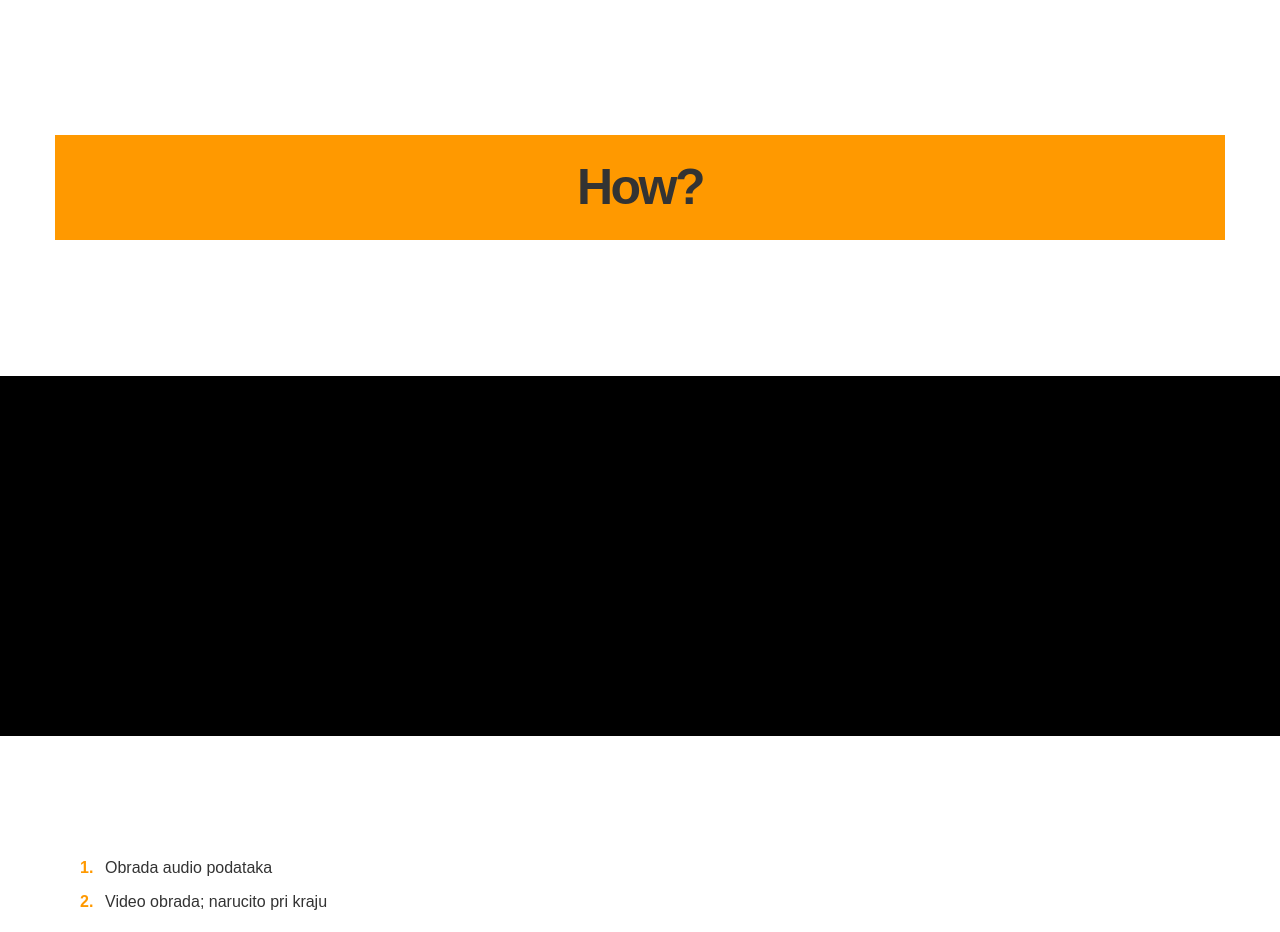
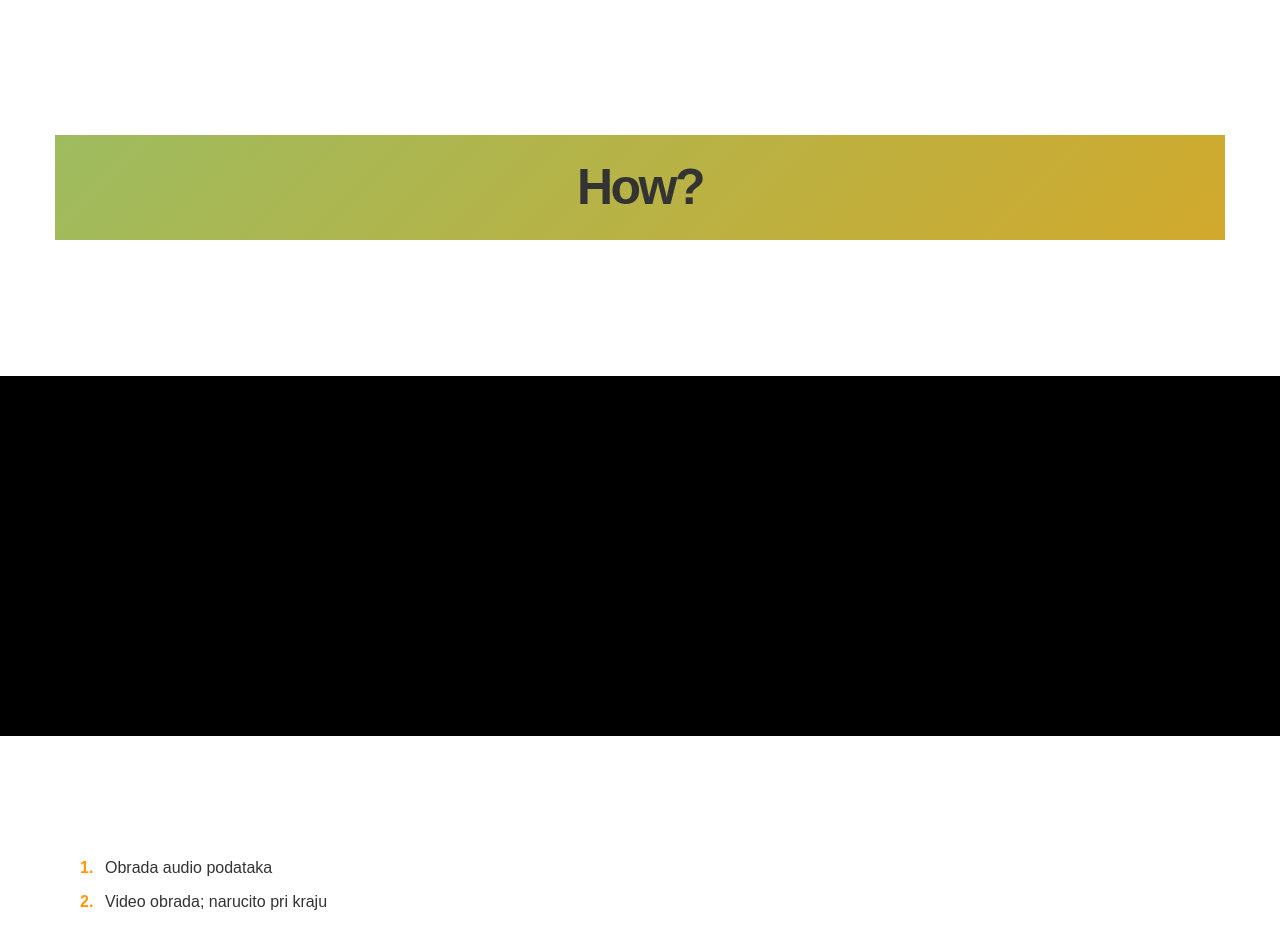
Before and after one commit to itacko/itacko.github.io, a plain HTML site: page corona.html in a window 1280 px wide. Shown: the part 1440-2372 px from the top of the page. Drawn offline with Linux system fonts and the light colour scheme; a web font is replaced by a local one.

Commit message:
Add files via upload

```diff
--- a/corona.html
+++ b/corona.html
@@ -306,7 +306,7 @@
                     <div class="row">
                         <div class="col-12">
                             <div class="text-center">
-                                <p class="text-filled--large">How?</p>
+                                <p class="text-filled--large__grad">How?</p>
                             </div>
                         </div>
                     </div>
```
Also changed, not shown: timeline.html (+1 -1 lines).
